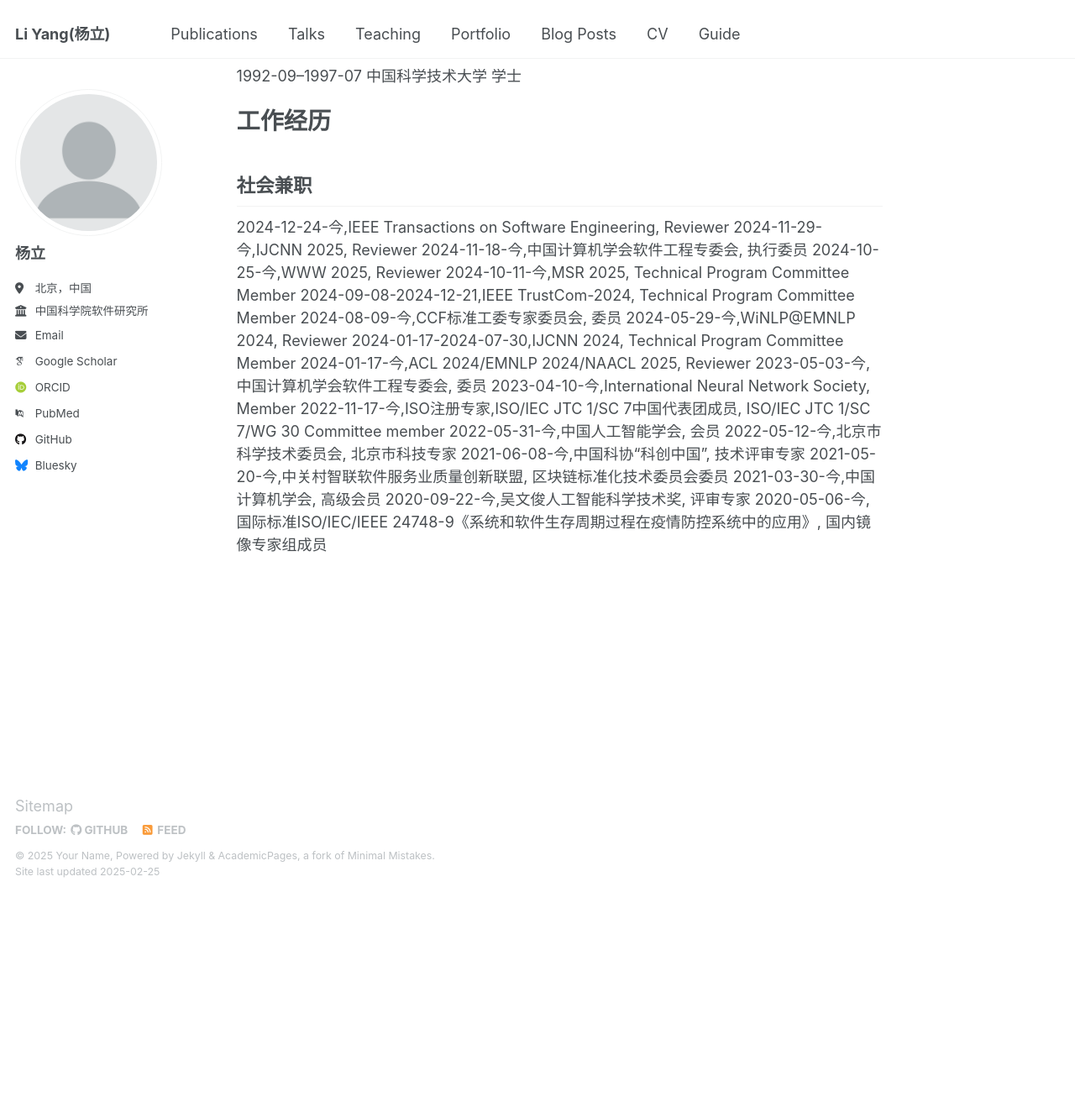
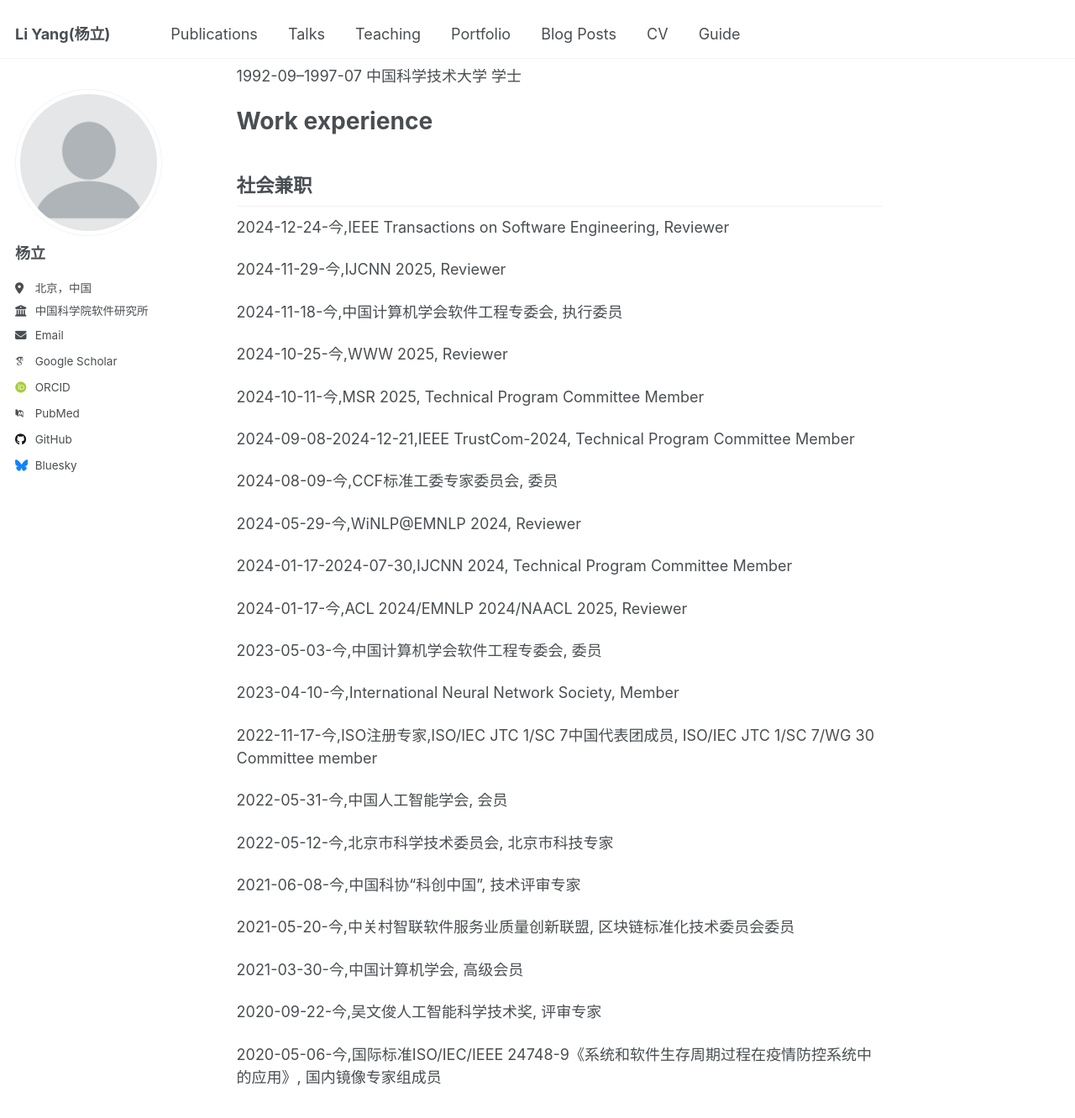
Before and after one commit to yangli8953/yangli8953.github.io, a Jekyll site: the page built from _pages/about.md, in a window 1280 px wide and 1400 px high, scrolled down 368 px. Shown: the top 1331 px of the window at 84% size. Built offline with Jekyll 4.4.1, drawn with Linux system fonts in a browser that asks for light colours; some web fonts are replaced; before the commit the page ends 1434 px from its top, so only the background shows below that.

Commit message:
Update about.md

```diff
--- a/_pages/about.md
+++ b/_pages/about.md
@@ -17,34 +17,53 @@ Recruitment
 招生方向
 智能化软件开发方法及质量保障
 
-教育背景
+Educational background
 ======
 1999-09--2005-07   中国科学院软件研究所   博士
 
 1992-09--1997-07   中国科学技术大学   学士
 
-工作经历
+Work experience
 ======
 
 社会兼职
 ------
 2024-12-24-今,IEEE Transactions on Software Engineering, Reviewer
+
 2024-11-29-今,IJCNN 2025, Reviewer
+
 2024-11-18-今,中国计算机学会软件工程专委会, 执行委员
+
 2024-10-25-今,WWW 2025, Reviewer
+
 2024-10-11-今,MSR 2025, Technical Program Committee Member
+
 2024-09-08-2024-12-21,IEEE TrustCom-2024, Technical Program Committee Member
+
 2024-08-09-今,CCF标准工委专家委员会, 委员
+
 2024-05-29-今,WiNLP@EMNLP 2024, Reviewer
+
 2024-01-17-2024-07-30,IJCNN 2024, Technical Program Committee Member
+
 2024-01-17-今,ACL 2024/EMNLP 2024/NAACL 2025, Reviewer
+
 2023-05-03-今,中国计算机学会软件工程专委会, 委员
+
 2023-04-10-今,International Neural Network Society, Member
+
 2022-11-17-今,ISO注册专家,ISO/IEC JTC 1/SC 7中国代表团成员, ISO/IEC JTC 1/SC 7/WG 30 Committee member
+
 2022-05-31-今,中国人工智能学会, 会员
+
 2022-05-12-今,北京市科学技术委员会, 北京市科技专家
+
 2021-06-08-今,中国科协“科创中国”, 技术评审专家
+
 2021-05-20-今,中关村智联软件服务业质量创新联盟, 区块链标准化技术委员会委员
+
 2021-03-30-今,中国计算机学会, 高级会员
+
 2020-09-22-今,吴文俊人工智能科学技术奖, 评审专家
+
 2020-05-06-今,国际标准ISO/IEC/IEEE 24748-9《系统和软件生存周期过程在疫情防控系统中的应用》, 国内镜像专家组成员
```
